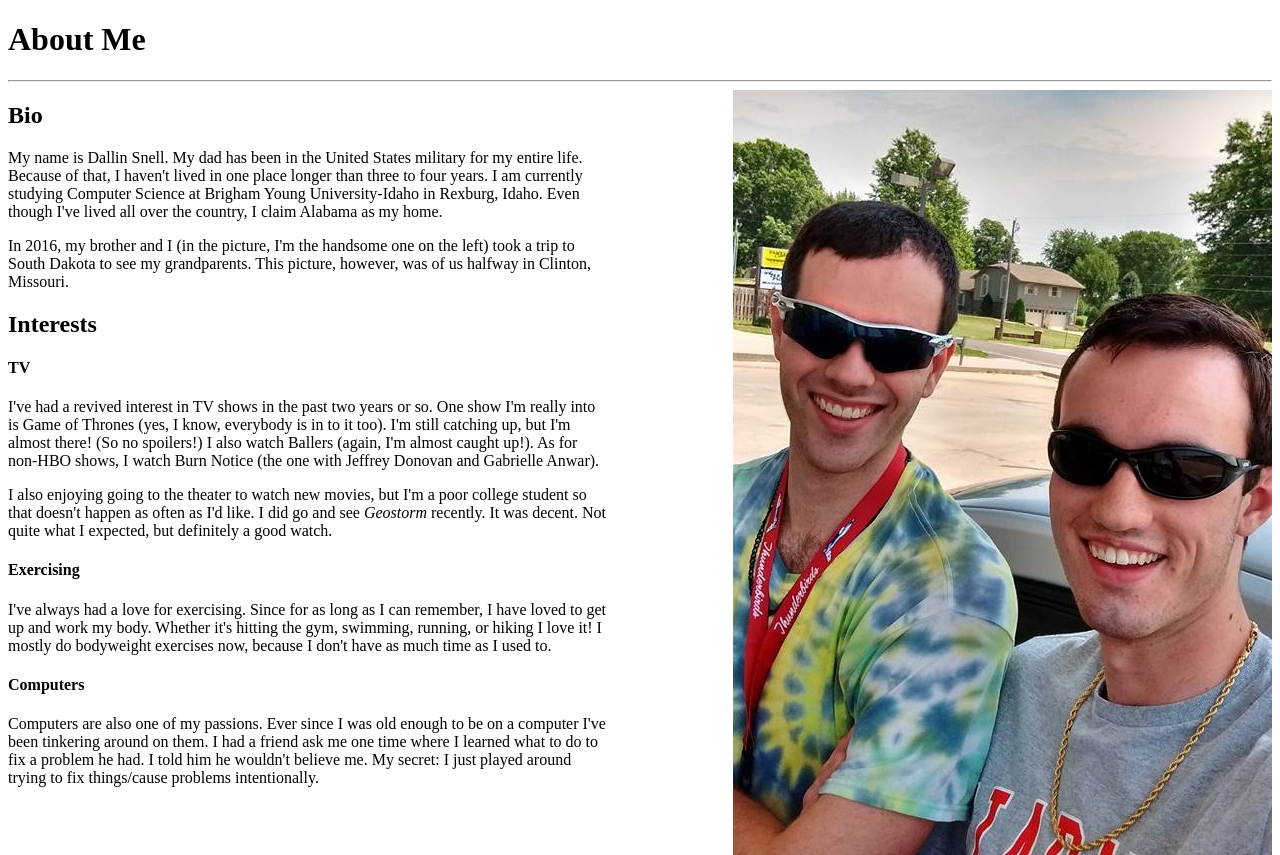
After one commit to scarhead7/scarhead7.github.io, a PHP site: page /about.html in a window 1280 px wide. The commit adds this page. Run offline with PHP 8.4, Linux system fonts and the light colour scheme.

Commit message:
Updated various files

```diff
--- a/0WA98Y5L18.html
+++ b/0WA98Y5L18.html
@@ -21,6 +21,7 @@ my personal file download webpage
     <h1>LINKS</h1>
     <p>Background, ambient noise: <a href="https://www.ambient-mixer.com/" target="_blank">ambient-mixer</a></p>
     <p>Hasher and un-hasher: <a href="http://ncode.me/" target="_blank">ncodeme</a></p>
+    <p>Stronger hashing: <a href="http://md5decrypt.net/en/" target="_blank">md5decrypt</a></p>
     <h1>DOWNLOADS</h1>
     <a href="./files/repository.exe" download>Repository</a>
 
--- /dev/null
+++ b/about.html
@@ -0,0 +1,34 @@
+<!-- Snell, Dallin
+    11 NOV 2017
+    About Me page
+ -->
+
+
+<!DOCTYPE html>
+<html lang = "en">
+<html>
+  <head>
+    <title>About Me</title>
+    <link rel="icon" href="./images/kali_icon.ico"/>
+    <link rel="stylesheet" type="text/css" href="./themes.css">
+    <meta name="author" content="Dallin Snell"/>
+    <meta charset="utf-8"/>
+  </head>
+  <body>
+    <h1>About Me</h1>
+    <hr/>
+    <image src="./images/brothers.jpg" alt="Snell Brothers" style="float: right;"/>
+    <h2>Bio</h2>
+    <p id="limit">My name is Dallin Snell. My dad has been in the United States military for my entire life. Because of that, I haven't lived in one place longer than three to four years. I am currently studying Computer Science at Brigham Young University-Idaho in Rexburg, Idaho. Even though I've lived all over the country, I claim Alabama as my home.</p>
+    <p id="limit">In 2016, my brother and I (in the picture, I'm the handsome one on the left) took a trip to South Dakota to see my grandparents. This picture, however, was of us halfway in Clinton, Missouri.</p>
+
+    <h2>Interests</h2>
+    <h4>TV</h4>
+    <p id="limit">I've had a revived interest in TV shows in the past two years or so. One show I'm really into is Game of Thrones (yes, I know, everybody is in to it too). I'm still catching up, but I'm almost there! (So no spoilers!) I also watch Ballers (again, I'm almost caught up!). As for non-HBO shows, I watch Burn Notice (the one with Jeffrey Donovan and Gabrielle Anwar).</p>
+    <p id="limit">I also enjoying going to the theater to watch new movies, but I'm a poor college student so that doesn't happen as often as I'd like. I did go and see <i>Geostorm</i> recently. It was decent. Not quite what I expected, but definitely a good watch.</p>
+    <h4>Exercising</h4>
+    <p id="limit">I've always had a love for exercising. Since for as long as I can remember, I have loved to get up and work my body. Whether it's hitting the gym, swimming, running, or hiking I love it! I mostly do bodyweight exercises now, because I don't have as much time as I used to.</p>
+    <h4>Computers</h4>
+    <p id="limit">Computers are also one of my passions. Ever since I was old enough to be on a computer I've been tinkering around on them. I had a friend ask me one time where I learned what to do to fix a problem he had. I told him he wouldn't believe me. My secret: I just played around trying to fix things/cause problems intentionally.</p>
+  </body>
+</html>
--- a/themes.css
+++ b/themes.css
@@ -3,10 +3,6 @@
 **
 */
 
-
-body {
-  background-color:powderblue;
-}
 
 table, td {
   border-collapse: collapse;
@@ -18,3 +14,22 @@ th {
   border-bottom: 3px solid black;
   border-right: 1px solid black;
 }
+
+ul.page_links {
+  list-style-type: none;
+  margin: 0;
+  padding: 0;
+  overflow: hidden;
+}
+li.page_links {
+  float: left;
+  margin: 5px;
+}
+ul.page_links li+li:before {
+  padding: 8px;
+  content: "|\00a0\00a0";
+}
+
+#limit {
+  max-width: 600px;
+}
```
Also changed, not shown: history.html (+9 -0 lines), index.html (+10 -6 lines), images/background.jpg (added), images/brothers.jpg.
